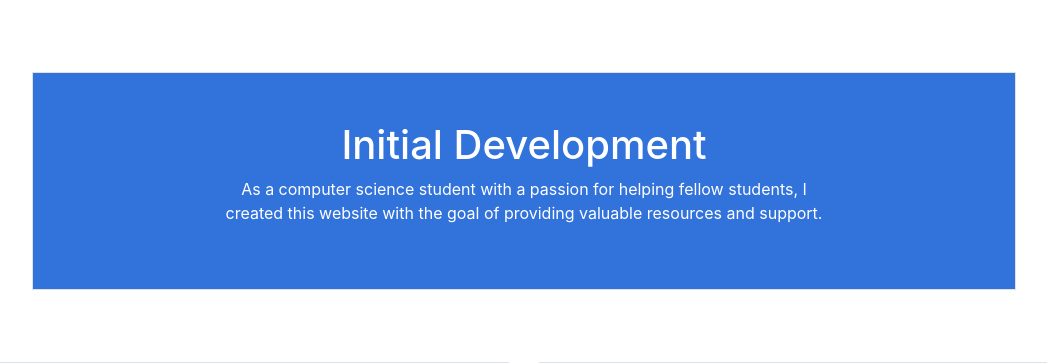
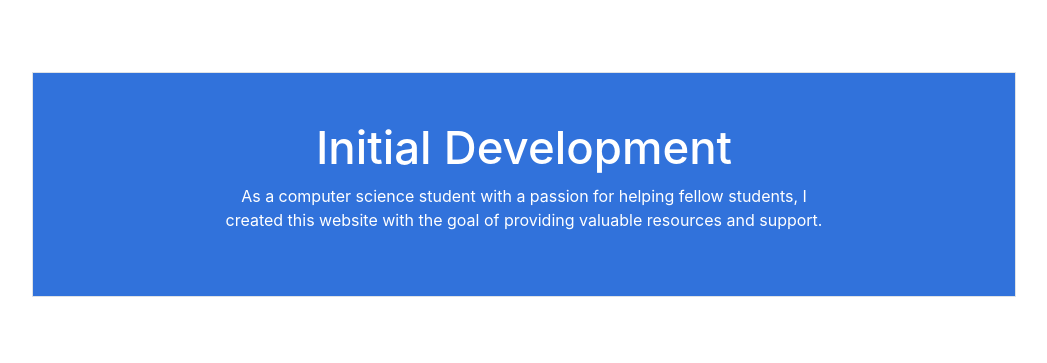
Before and after one commit to TheGhostCoder0/YourClassLink, a Django app: page /about/ in a window 1280 px wide. Shown: the part 226-589 px from the top of the page, without its empty margins (116-1163 px from the left). Run offline with Django 4.2, Linux system fonts and the light colour scheme; some libraries are stand-ins or nearby versions.

Commit message:
wrapping initial devel

```diff
--- a/templates/about/about.html
+++ b/templates/about/about.html
@@ -69,7 +69,7 @@ About
 
     <div class="p-5 mb-4 bg-body-tertiary rounded-3">
         <div class="container-fluid py-5 border rounded-3 text-center" style="background-color: #3172DB;">
-            <h1 class="display-5 fw-bold text-white">Initial Development</h1>
+            <h1 class="display-5 fw-bold text-white" style="font-size: calc(2vw + 20px); text-align: center;">Initial Development</h1>
             <p class="col-md-8 fs-4 mx-auto text-white">As a computer science student with a passion for helping fellow
                 students, I created this website with the goal of providing valuable resources and support.</p>
         </div>
```
